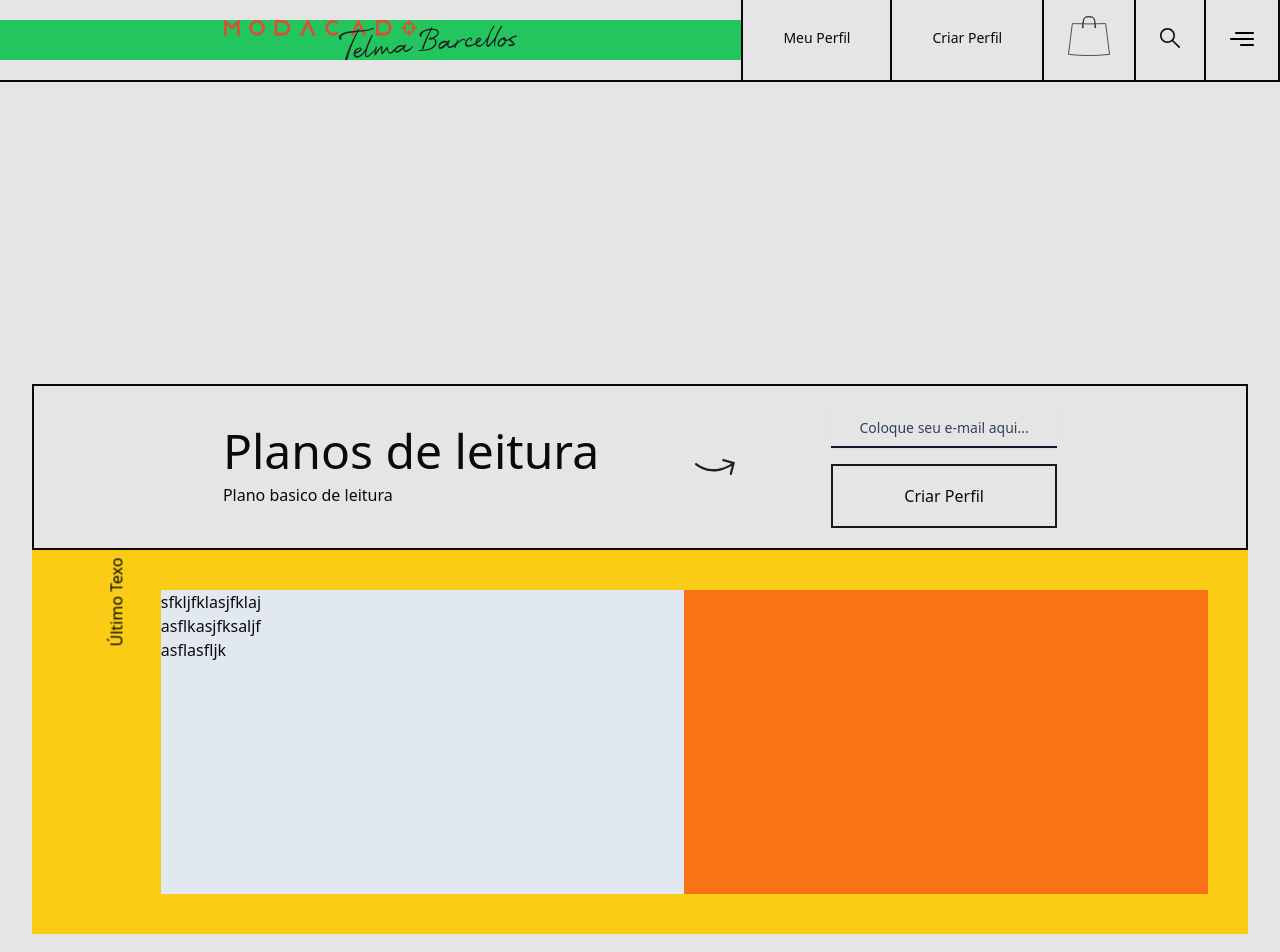
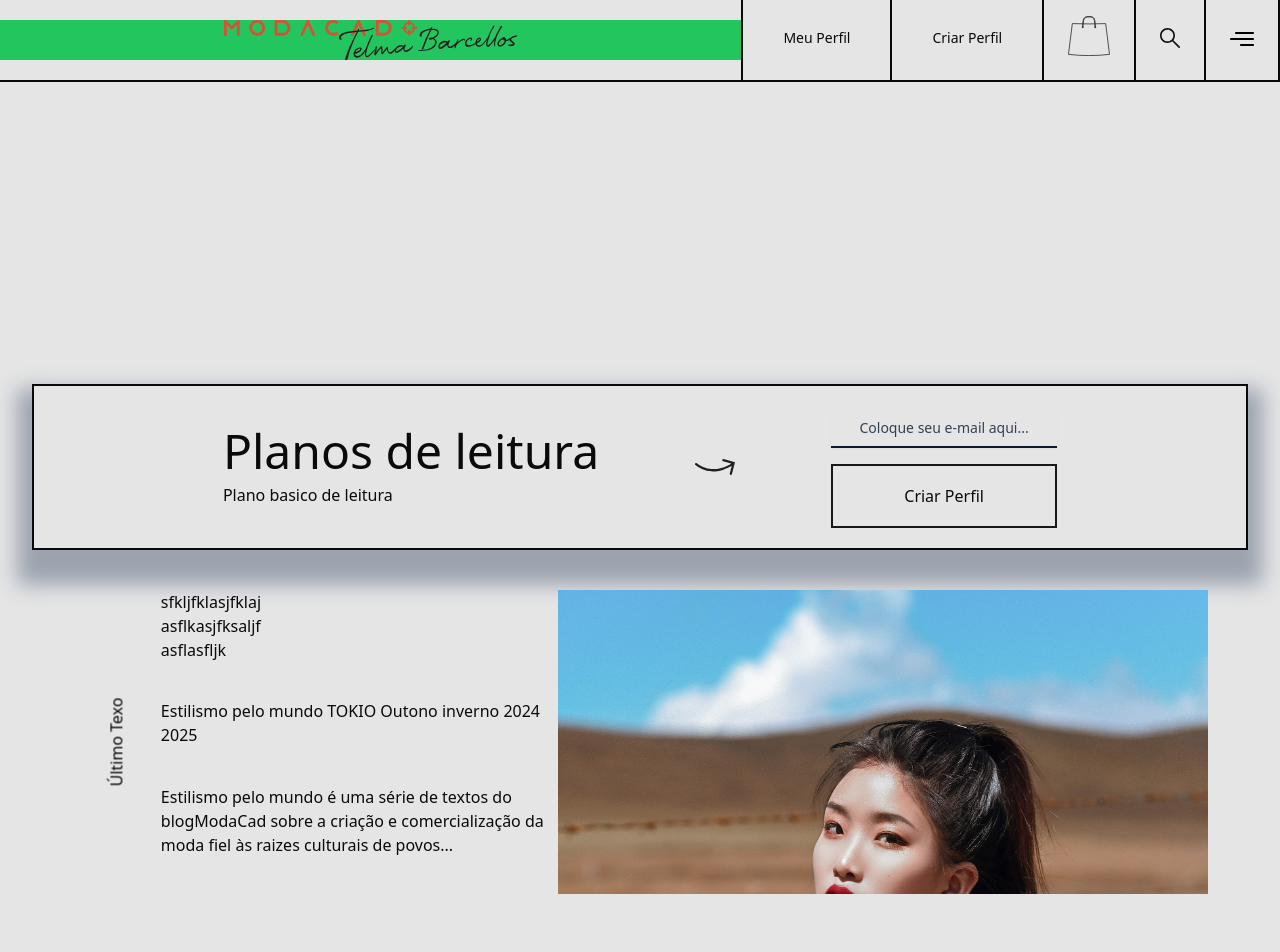
Before and after one commit to devthiagolinch/modacadFront, a React (Vite) app: page / in a window 1280 px wide. Shown: the top 952 px of the page. Built offline with nearby package versions, Linux system fonts and the light colour scheme.

Commit message:
img sizing and cover, texts aligns - articles box#02

```diff
--- a/src/components/last-post.tsx
+++ b/src/components/last-post.tsx
@@ -1,14 +1,15 @@
-
+import postBanner from "../assets/imgs/unsplash.jpg"
 
 export function LastPost() {
 
     return(
-        <div className="flex w-full h-96 p-10 bg-yellow-400">
+        <div className="flex w-full h-96 p-10">
 
-            <div className="h-full items-center justify-center align-middle">
+            <div className="flex h-full items-center justify-center align-middle">
                 <p className="transform: -rotate-90">Último Texo</p>
             </div>
-            <div className="flex-1 bg-slate-200">
+
+            <div className="grid w-[35%] ">
                 <span>
                     sfkljfklasjfklaj <br />
                     asflkasjfksaljf <br />
@@ -16,10 +17,18 @@ export function LastPost() {
 
 
                 </span>
+
+                <h2>
+                    Estilismo pelo mundo TOKIO Outono inverno 2024 2025
+                </h2>
+
+                <p>
+                    Estilismo pelo mundo é uma série de textos do blogModaCad sobre a criação e comercialização da moda fiel às raizes culturais de povos...
+                </p>
             </div>
 
-            <div className="flex-1 bg-orange-500">
-
+            <div className="flex-1 bg-gray-400">
+                <img src={postBanner} className="h-full w-full object-cover object-top" />
             </div>
 
         </div>
--- a/src/components/reagindBox.tsx
+++ b/src/components/reagindBox.tsx
@@ -3,7 +3,7 @@ import setaCurvaIcon from "../assets/icons/seta-curva.svg"
 export function ReadingBox() {
 
     return (
-        <div className="flex items-center justify-center gap-24 border-2 border-zinc-950 p-10 py-5" >
+        <div className="flex items-center justify-center gap-24 border-2 border-zinc-950 p-10 py-5 shadow-[0_20px_20px_15px] shadow-gray-400" >
 
             <div className="grid gap-2">
                 <p className="text-5xl">Planos de leitura</p>
```
Also changed, not shown: src/assets/imgs/post-banner.png (added), src/assets/imgs/unsplash.jpg (added).
